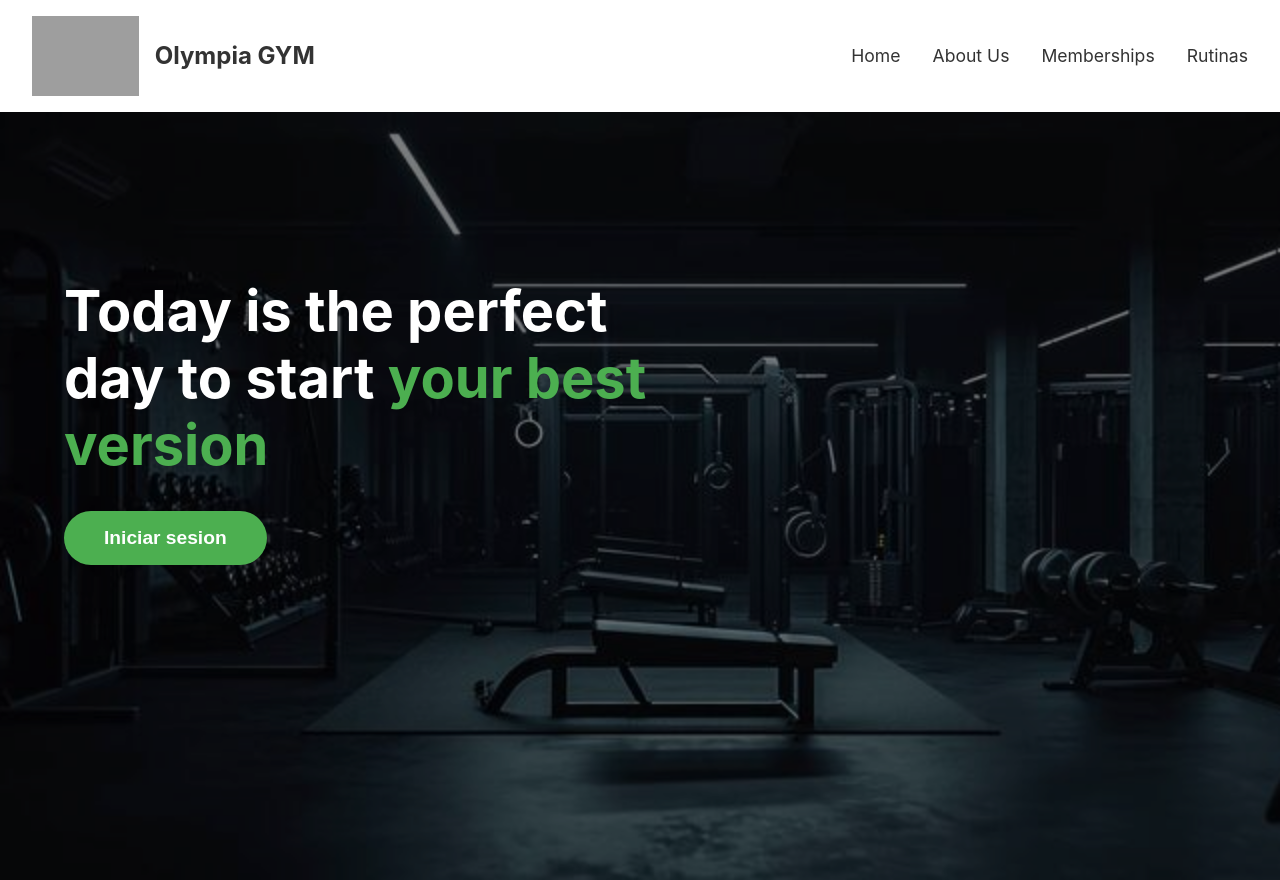
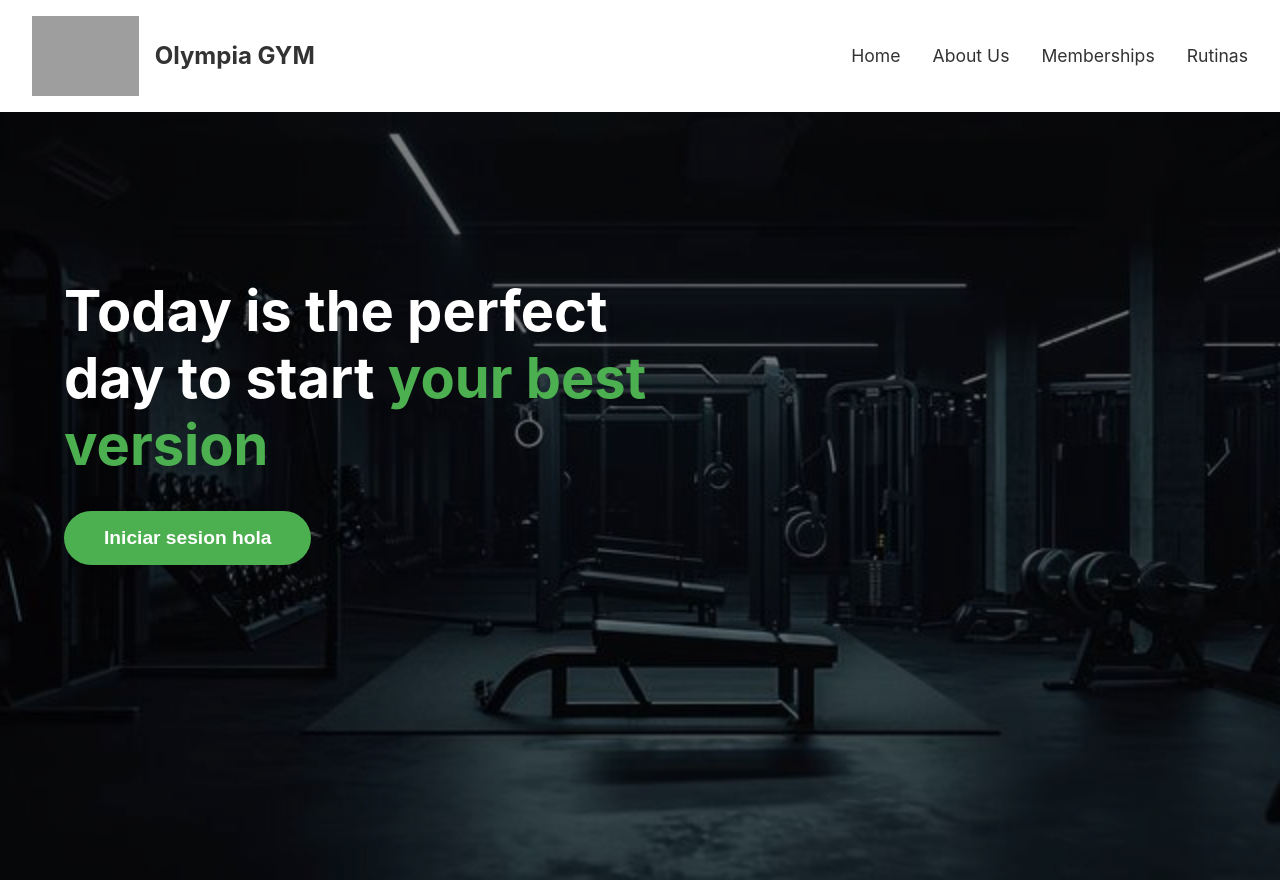
Before and after one commit to OlympiaGYM-UCE/Front-Gym, a React (Vite) app: page / in a window 1280 px wide. Built offline with nearby package versions, Linux system fonts and the light colour scheme; grey boxes are pictures that could not be loaded.

Commit message:
change 2

```diff
--- a/src/pages/inicio/inicio.jsx
+++ b/src/pages/inicio/inicio.jsx
@@ -17,7 +17,7 @@ function Inicio() {
             className="join-button"
             onClick={() => navigate('/menu')}
           >
-            Iniciar sesion
+            Iniciar sesion hola
           </button>
         </div>
       </div>
```
